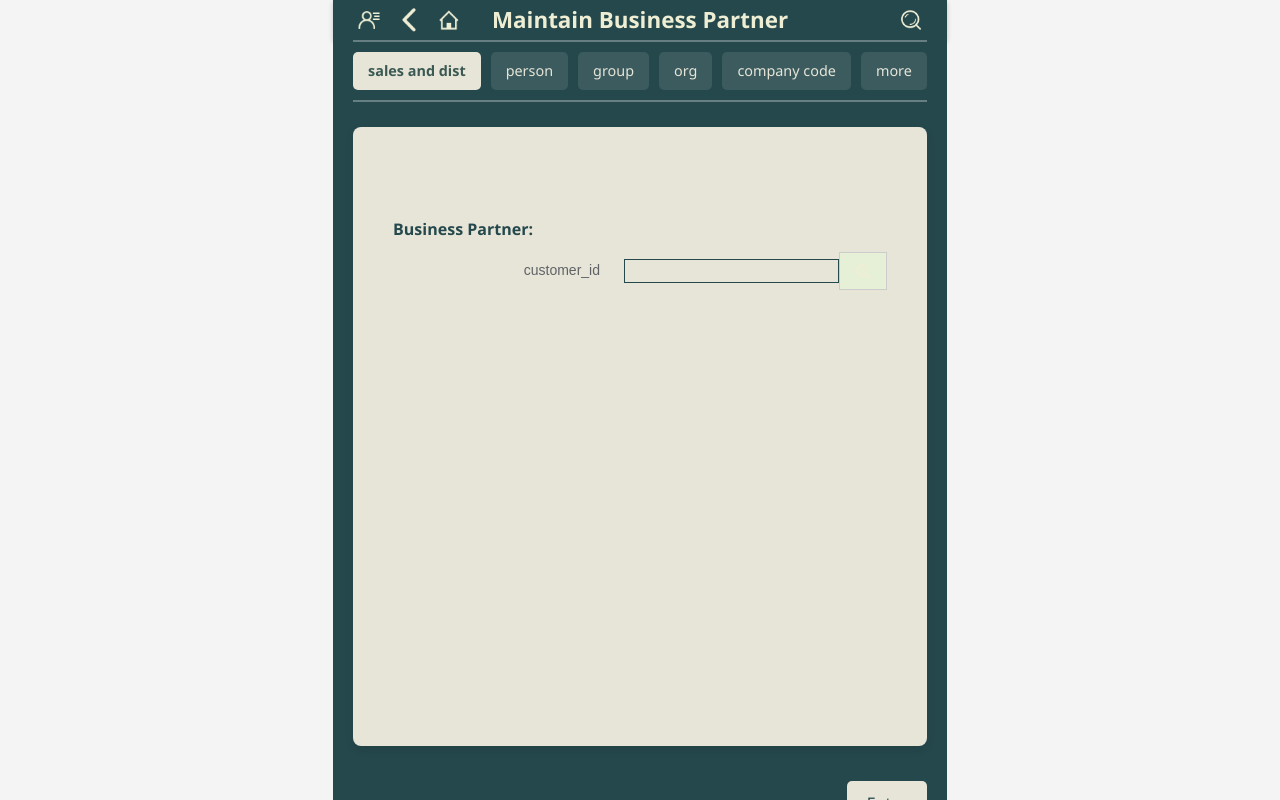
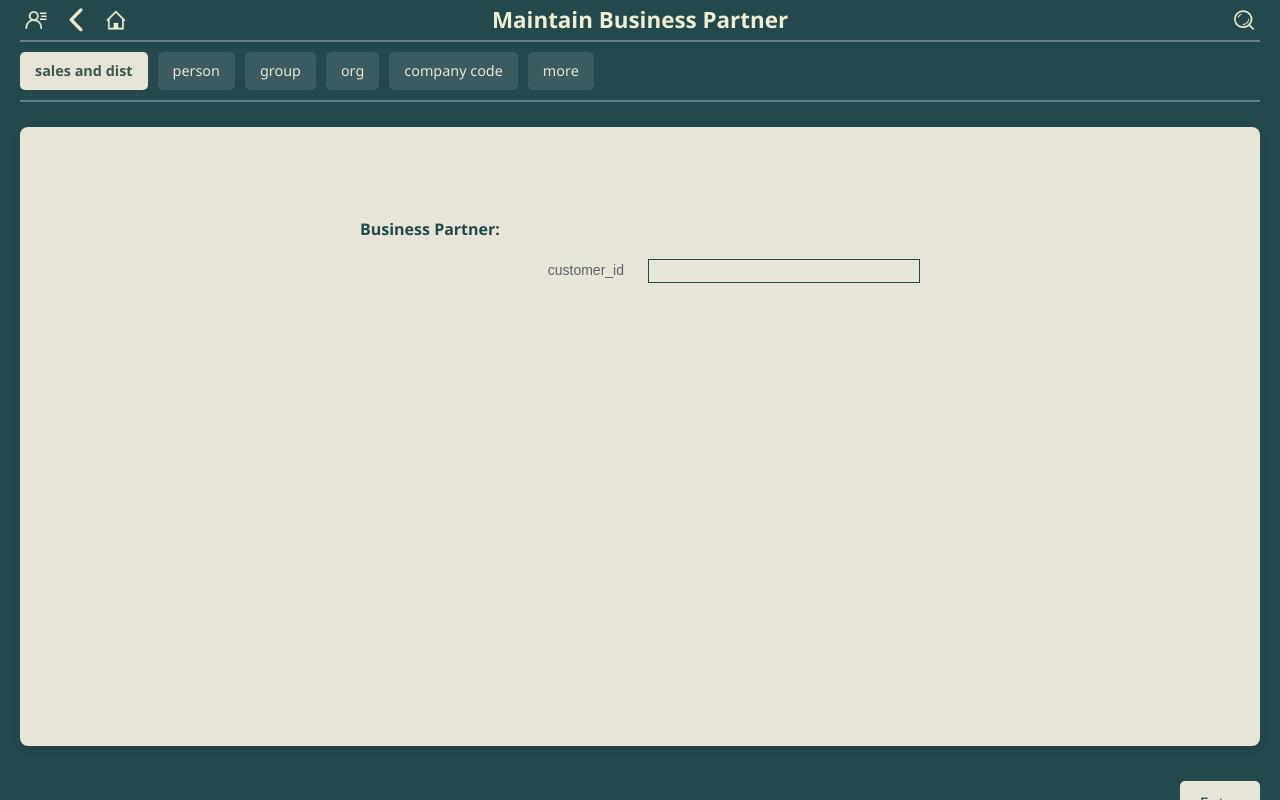
Before and after one commit to pezy-yx/ERP-SD-simplified, a Vue app in the folder site/: page /application/maintain-bp in a window 1280 px wide. Built offline with nearby package versions, Linux system fonts and the light colour scheme.

Commit message:
fix:修复了图片过大的异常现象

```diff
--- a/site/src/views/Application.vue
+++ b/site/src/views/Application.vue
@@ -75,6 +75,7 @@ export default {
 
 <style scoped>
 .application-layout {
+  width: 100%;
   display: flex;
   flex-direction: column;
   min-height: 100vh;
--- a/site/src/views/MaintainBusinessPartnerView.vue
+++ b/site/src/views/MaintainBusinessPartnerView.vue
@@ -11,11 +11,6 @@
         :nodePath="[]"
         class="bp-input-var-input"
       />
-
-      <button class="bp-search-button" @click="performBusinessPartnerSearch">
-        <img src="../assets/search-plus.png" alt="Search" class="search-icon" />
-      </button>
-
       </div>
   </div>
 </div>
```
Also changed, not shown: site/src/assets/search-plus-dark.png (added), site/src/assets/search-plus-light.png (renamed from site/src/assets/search-plus.png).
